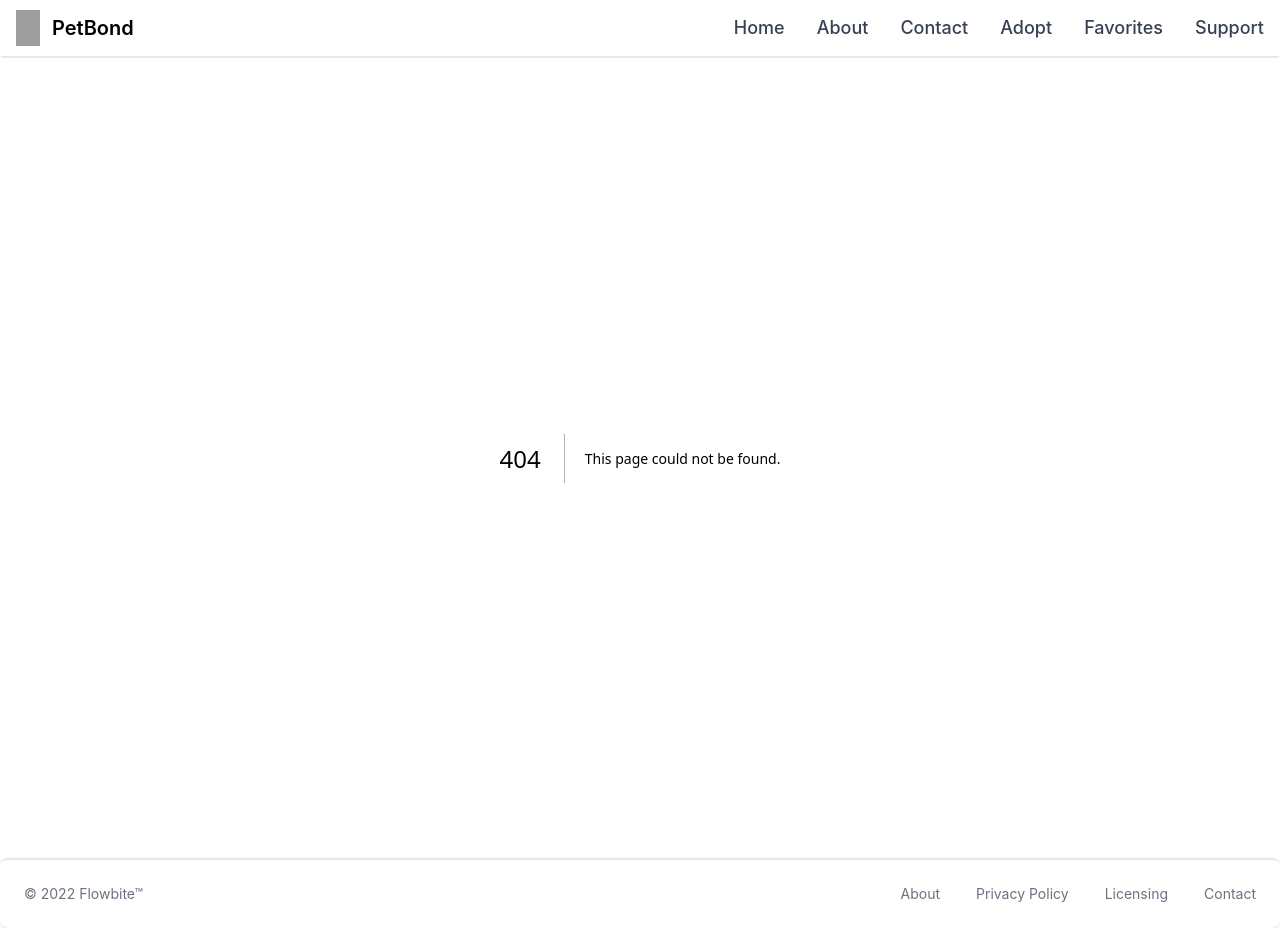
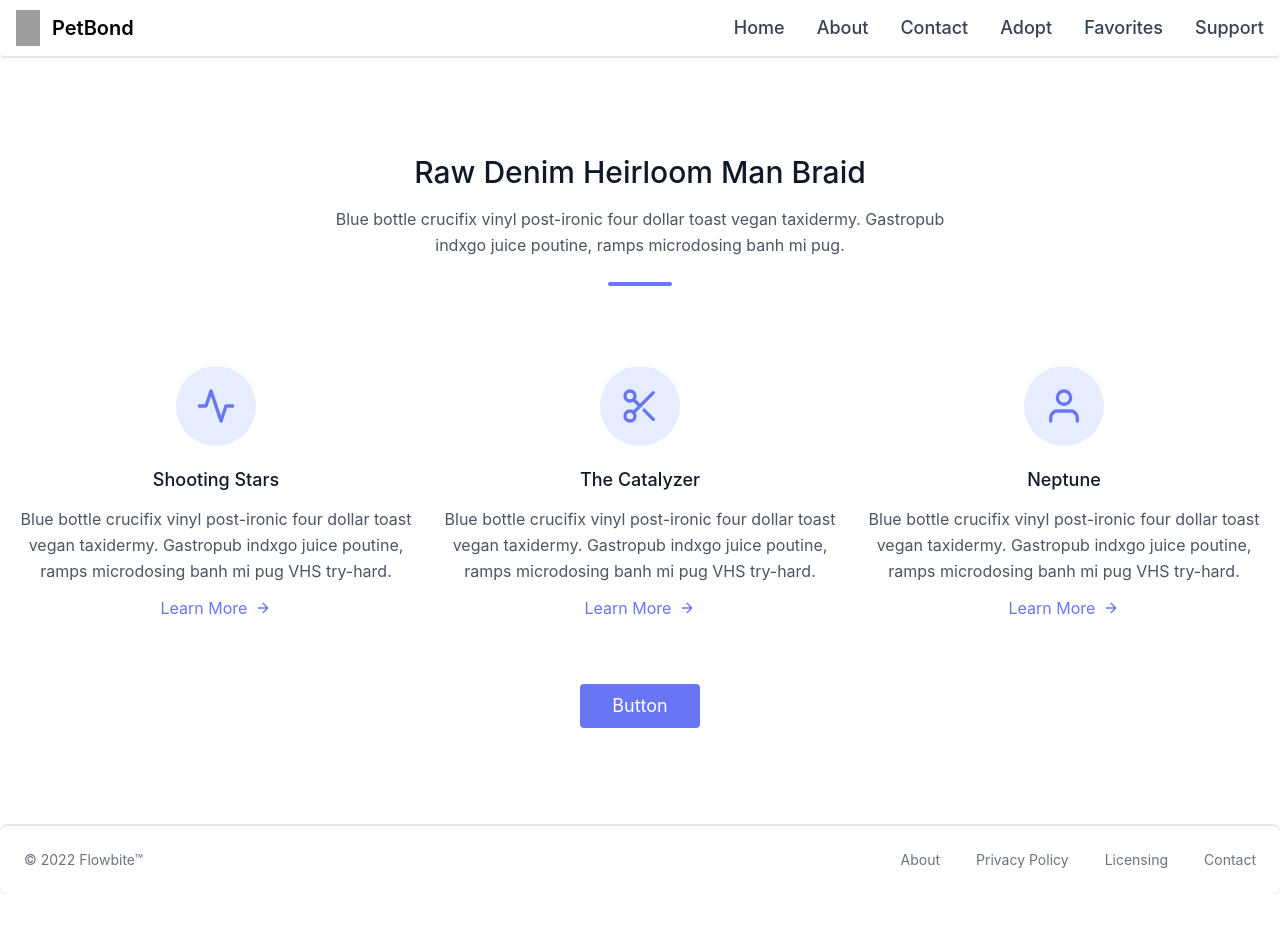
Before and after one commit to badkamyk/pet-bond, a Next.js app: page /support in a window 1280 px wide. Before the commit this address had no page. After the commit the page ends 894 px from the top, so only its background shows below. Built offline with nearby package versions, Linux system fonts and the light colour scheme; grey boxes are pictures that could not be loaded.

Commit message:
feat: support page

```diff
--- a/app/contact/page.tsx
+++ b/app/contact/page.tsx
@@ -56,7 +56,7 @@ export default function Contact() {
     }
 
     return (
-        <div className="min-h-screen mt-9">
+        <div className="min-h-screen mt-12">
             <section className="w-full max-w-2xl px-6 py-4 mx-auto bg-white rounded-md shadow-md dark:bg-gray-800">
                 <h2 className="text-3xl font-semibold text-center text-gray-800 dark:text-white">Get in touch</h2>
                 <p className="mt-3 text-center text-gray-600 dark:text-gray-400">
--- /dev/null
+++ b/app/support/page.tsx
@@ -0,0 +1,89 @@
+export default function SupportPage() {
+    return (
+        <section className="text-gray-600 body-font">
+            <div className="container px-5 py-24 mx-auto">
+                <div className="text-center mb-20">
+                    <h1 className="sm:text-3xl text-2xl font-medium title-font text-gray-900 mb-4">Raw Denim Heirloom
+                        Man Braid</h1>
+                    <p className="text-base leading-relaxed xl:w-2/4 lg:w-3/4 mx-auto text-gray-500s">Blue bottle
+                        crucifix vinyl post-ironic four dollar toast vegan taxidermy. Gastropub indxgo juice poutine,
+                        ramps microdosing banh mi pug.</p>
+                    <div className="flex mt-6 justify-center">
+                        <div className="w-16 h-1 rounded-full bg-indigo-500 inline-flex"></div>
+                    </div>
+                </div>
+                <div className="flex flex-wrap sm:-m-4 -mx-4 -mb-10 -mt-4 md:space-y-0 space-y-6">
+                    <div className="p-4 md:w-1/3 flex flex-col text-center items-center">
+                        <div
+                            className="w-20 h-20 inline-flex items-center justify-center rounded-full bg-indigo-100 text-indigo-500 mb-5 flex-shrink-0">
+                            <svg fill="none" stroke="currentColor" stroke-linecap="round" stroke-linejoin="round"
+                                 stroke-width="2" className="w-10 h-10" viewBox="0 0 24 24">
+                                <path d="M22 12h-4l-3 9L9 3l-3 9H2"></path>
+                            </svg>
+                        </div>
+                        <div className="flex-grow">
+                            <h2 className="text-gray-900 text-lg title-font font-medium mb-3">Shooting Stars</h2>
+                            <p className="leading-relaxed text-base">Blue bottle crucifix vinyl post-ironic four dollar
+                                toast vegan taxidermy. Gastropub indxgo juice poutine, ramps microdosing banh mi pug VHS
+                                try-hard.</p>
+                            <a className="mt-3 text-indigo-500 inline-flex items-center">Learn More
+                                <svg fill="none" stroke="currentColor" stroke-linecap="round" stroke-linejoin="round"
+                                     stroke-width="2" className="w-4 h-4 ml-2" viewBox="0 0 24 24">
+                                    <path d="M5 12h14M12 5l7 7-7 7"></path>
+                                </svg>
+                            </a>
+                        </div>
+                    </div>
+                    <div className="p-4 md:w-1/3 flex flex-col text-center items-center">
+                        <div
+                            className="w-20 h-20 inline-flex items-center justify-center rounded-full bg-indigo-100 text-indigo-500 mb-5 flex-shrink-0">
+                            <svg fill="none" stroke="currentColor" stroke-linecap="round" stroke-linejoin="round"
+                                 stroke-width="2" className="w-10 h-10" viewBox="0 0 24 24">
+                                <circle cx="6" cy="6" r="3"></circle>
+                                <circle cx="6" cy="18" r="3"></circle>
+                                <path d="M20 4L8.12 15.88M14.47 14.48L20 20M8.12 8.12L12 12"></path>
+                            </svg>
+                        </div>
+                        <div className="flex-grow">
+                            <h2 className="text-gray-900 text-lg title-font font-medium mb-3">The Catalyzer</h2>
+                            <p className="leading-relaxed text-base">Blue bottle crucifix vinyl post-ironic four dollar
+                                toast vegan taxidermy. Gastropub indxgo juice poutine, ramps microdosing banh mi pug VHS
+                                try-hard.</p>
+                            <a className="mt-3 text-indigo-500 inline-flex items-center">Learn More
+                                <svg fill="none" stroke="currentColor" stroke-linecap="round" stroke-linejoin="round"
+                                     stroke-width="2" className="w-4 h-4 ml-2" viewBox="0 0 24 24">
+                                    <path d="M5 12h14M12 5l7 7-7 7"></path>
+                                </svg>
+                            </a>
+                        </div>
+                    </div>
+                    <div className="p-4 md:w-1/3 flex flex-col text-center items-center">
+                        <div
+                            className="w-20 h-20 inline-flex items-center justify-center rounded-full bg-indigo-100 text-indigo-500 mb-5 flex-shrink-0">
+                            <svg fill="none" stroke="currentColor" stroke-linecap="round" stroke-linejoin="round"
+                                 stroke-width="2" className="w-10 h-10" viewBox="0 0 24 24">
+                                <path d="M20 21v-2a4 4 0 00-4-4H8a4 4 0 00-4 4v2"></path>
+                                <circle cx="12" cy="7" r="4"></circle>
+                            </svg>
+                        </div>
+                        <div className="flex-grow">
+                            <h2 className="text-gray-900 text-lg title-font font-medium mb-3">Neptune</h2>
+                            <p className="leading-relaxed text-base">Blue bottle crucifix vinyl post-ironic four dollar
+                                toast vegan taxidermy. Gastropub indxgo juice poutine, ramps microdosing banh mi pug VHS
+                                try-hard.</p>
+                            <a className="mt-3 text-indigo-500 inline-flex items-center">Learn More
+                                <svg fill="none" stroke="currentColor" stroke-linecap="round" stroke-linejoin="round"
+                                     stroke-width="2" className="w-4 h-4 ml-2" viewBox="0 0 24 24">
+                                    <path d="M5 12h14M12 5l7 7-7 7"></path>
+                                </svg>
+                            </a>
+                        </div>
+                    </div>
+                </div>
+                <button
+                    className="flex mx-auto mt-16 text-white bg-indigo-500 border-0 py-2 px-8 focus:outline-none hover:bg-indigo-600 rounded text-lg">Button
+                </button>
+            </div>
+        </section>
+    )
+}
```
